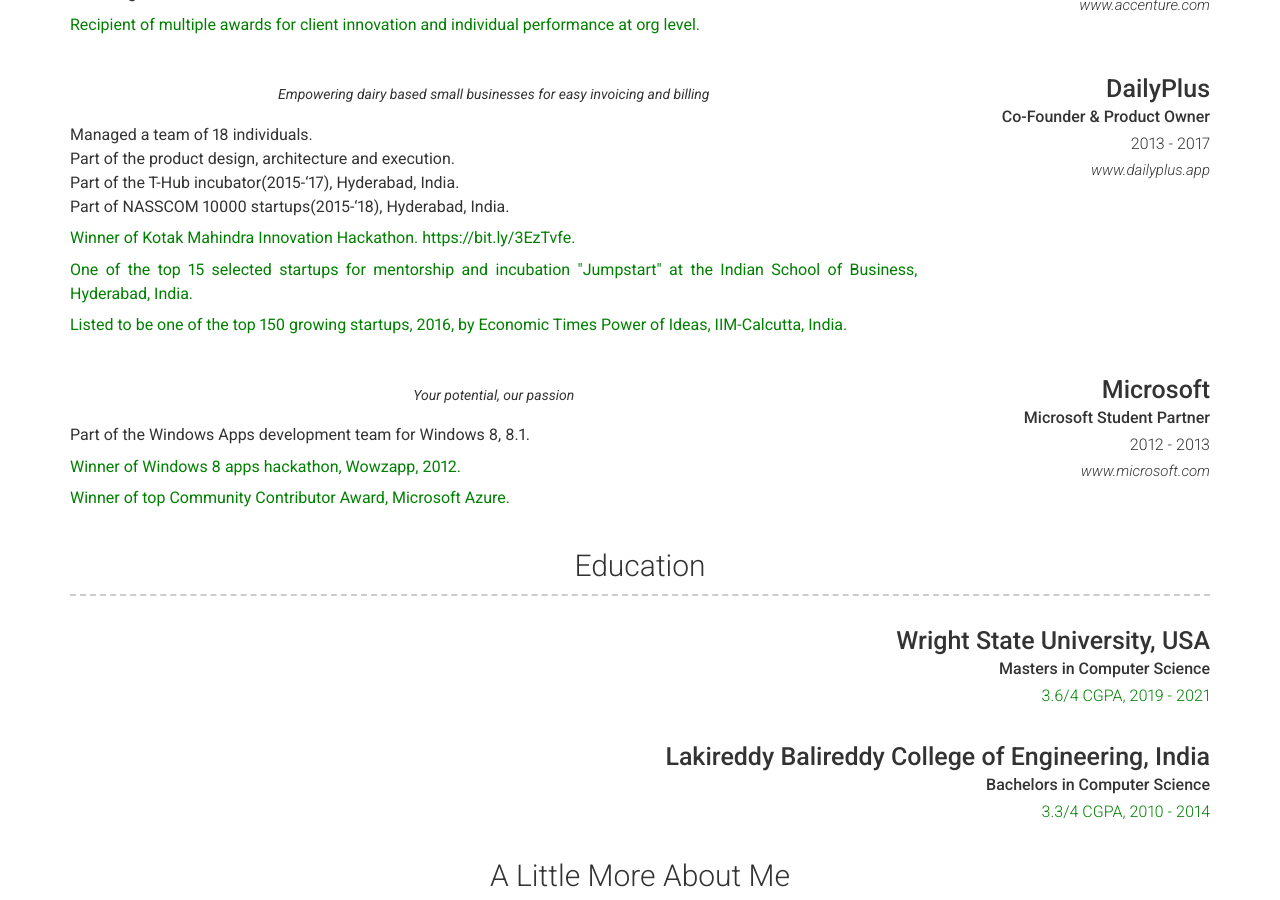
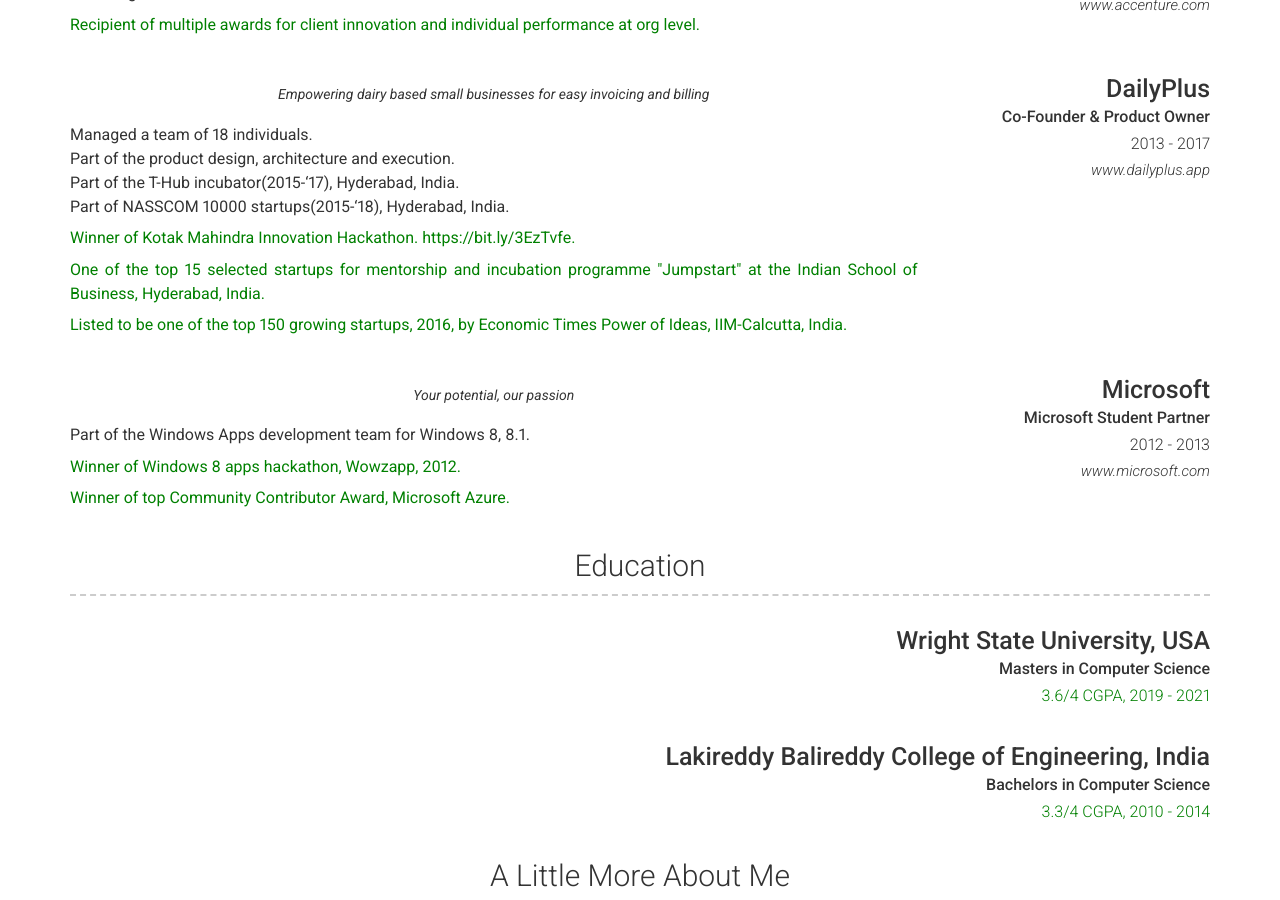
Before and after one commit to medhachaitanya/medhachaitanya.github.io, a Jekyll site: the page built from index.md, in a window 1280 px wide and 900 px high, scrolled down 1631 px. Built offline with Jekyll 4.4.1, drawn with Linux system fonts in a browser that asks for light colours; nearby versions of some CDN libraries.

Commit message:
Update _config.yml

```diff
--- a/_config.yml
+++ b/_config.yml
@@ -169,7 +169,7 @@
 
 
           <p style='color:green'>Winner of Kotak Mahindra Innovation Hackathon. https://bit.ly/3EzTvfe.</p>
-          <p style='color:green'>One of the top 15 selected startups for mentorship and incubation "Jumpstart" at the Indian School of Business, Hyderabad, India.</p>
+          <p style='color:green'>One of the top 15 selected startups for mentorship and incubation programme "Jumpstart" at the Indian School of Business, Hyderabad, India.</p>
           <p style='color:green'>Listed to be one of the top 150 growing startups, 2016, by Economic Times Power of Ideas, IIM-Calcutta, India.</p>
 
       - layout: right
```
